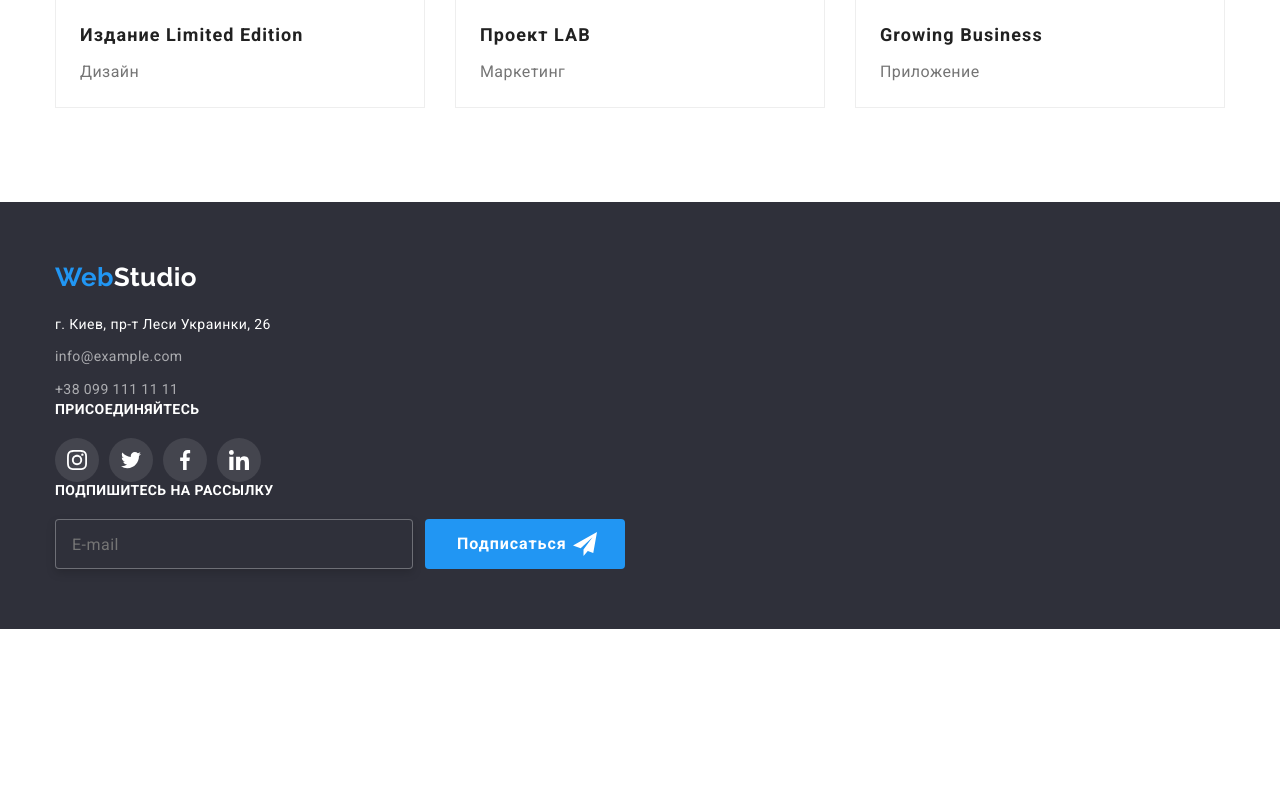
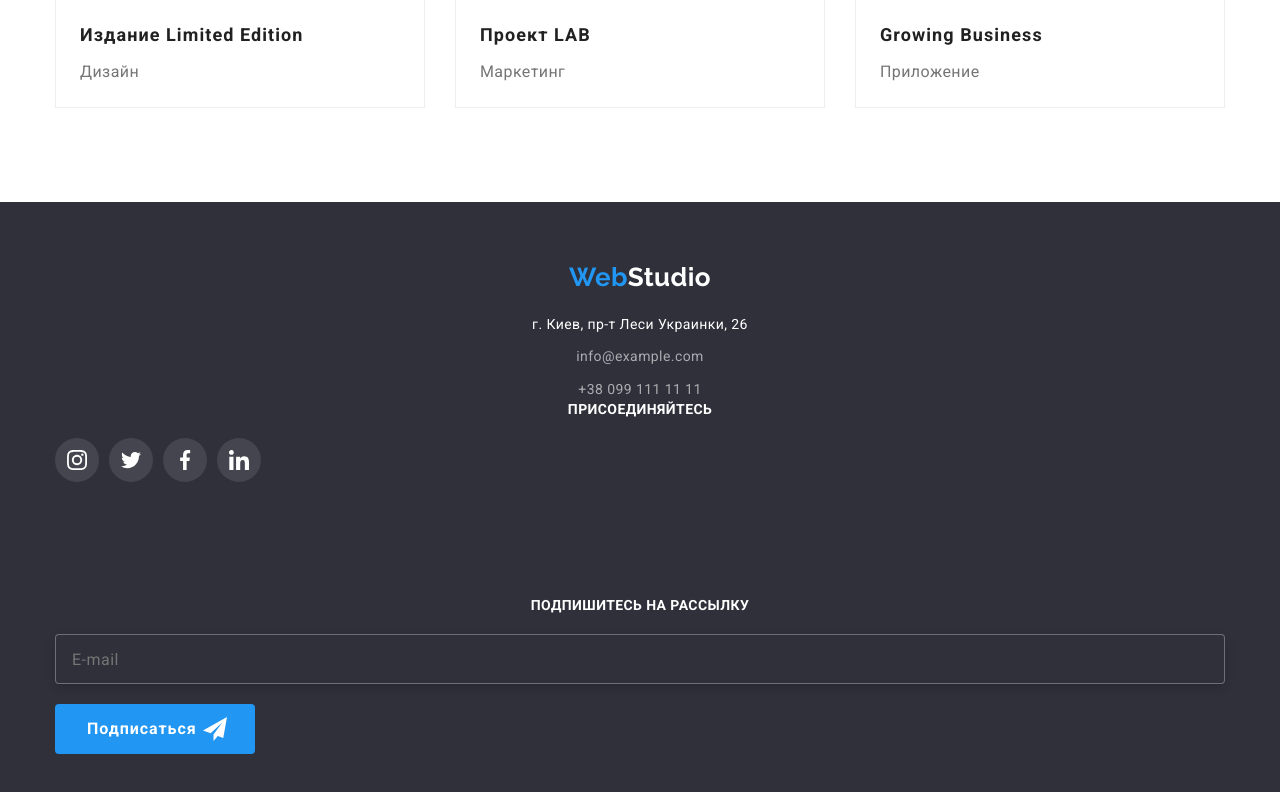
Before and after one commit to OlgaLisnychuk/goit-markup-hw-08, a plain HTML site: page portfolio.html in a window 1280 px wide. Shown: the part 1349-2141 px from the top of the page. Before the commit the page ends 1978 px from the top, so only its background shows below. Drawn offline with nearby package versions, Linux system fonts and the light colour scheme.

Commit message:
Доопрацьовувала футер

```diff
--- a/sass/components/_do.scss
+++ b/sass/components/_do.scss
@@ -1,10 +1,17 @@
 .do {
     // margin-left: 70px;
+
+    margin-bottom: 115px;
+
+
 
     &__list {
         @extend %list;
     display: flex;
+    align-items: center;
+    justify-content: center;
     width: 206px;
+
     }
 
     &__item:not(:last-child) {
--- a/sass/components/_page-footer.scss
+++ b/sass/components/_page-footer.scss
@@ -2,8 +2,12 @@
     padding-top: 60px;
     padding-bottom: 60px;
     background-color: $futerBgColor;
+    text-align: center;
+
 
     &__overlay {
+
+
         // display: flex;
         // align-items: baseline;
         }
--- a/sass/components/_sign-up.scss
+++ b/sass/components/_sign-up.scss
@@ -2,12 +2,13 @@
     margin-left: auto;
 
     &__form {
-        display: flex;
+        // display: flex;
         margin-top: 20px;
         }
 
         &__input {
-        width: 358px;
+        // width: 358px;
+        width: 100%;
         height: 50px;
         background: #2F303A;
         @include  bordered (rgba(255, 255, 255, 0.3));
@@ -23,7 +24,8 @@
         align-items: center;
         letter-spacing: 0.03em;
         color: rgba(255, 255, 255, 0.6);
-        margin-right: 12px;
+        // margin-right: 12px;
+        margin-bottom: 20px;
         }
 
         &__icon {
@@ -44,6 +46,7 @@
     .sign-up__btn {
     position: relative;
     display: flex;
+
     align-items: center;
     text-align: center;
     width: 200px;
@@ -52,6 +55,9 @@
     background-color: $accentColor;
     transition: border-color 250ms cubic-bezier(0.4, 0, 0.2, 1);
 
+
+
+
     &:hover,
     &:focus {
     box-shadow: inset 0 4px 4px  rgba(0, 0, 0, 0.15);
```
Also changed, not shown: css/main.css, css/main.min.css, 2 other files.
